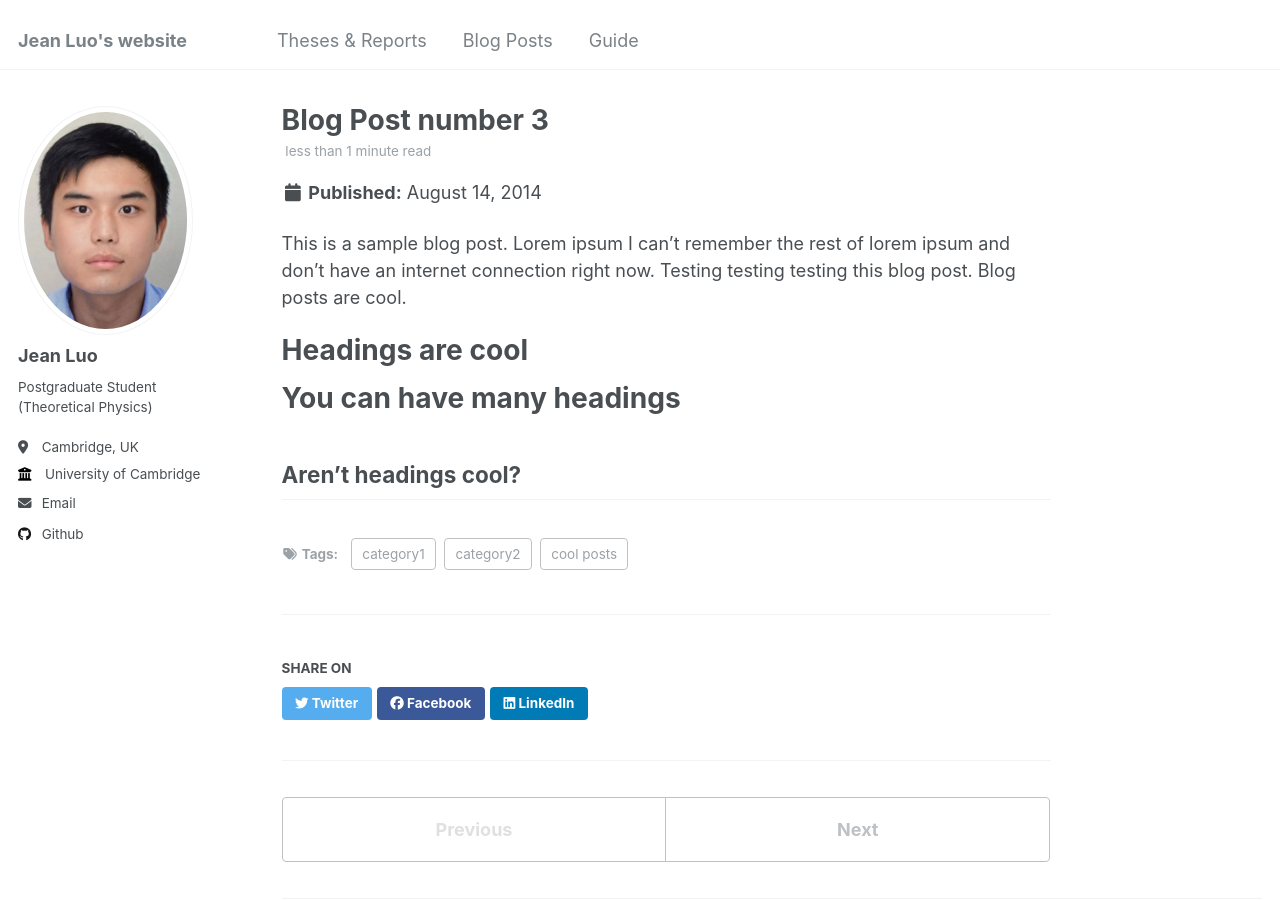
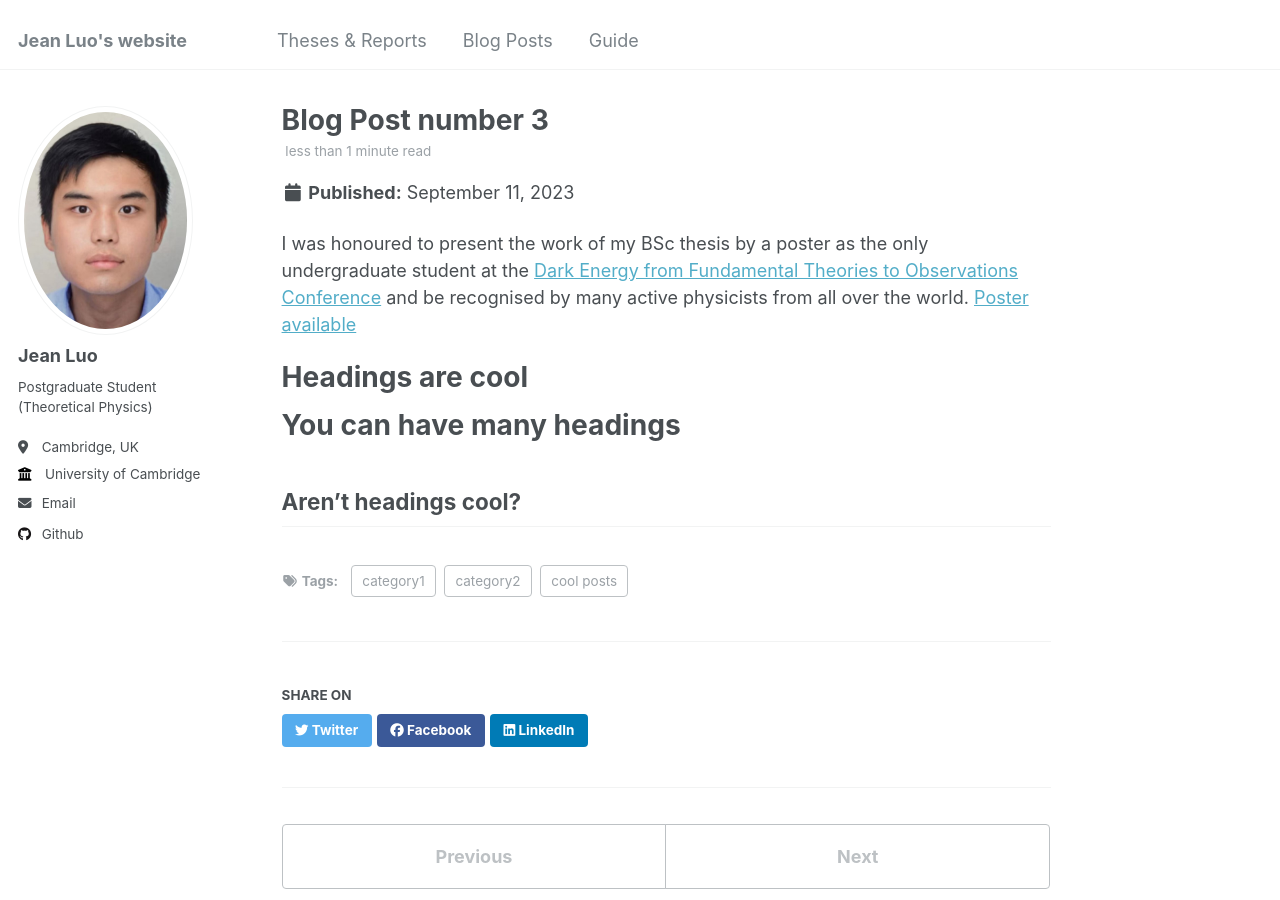
Before and after one commit to JeanYunqiLuo/JeanYunqiLuo.github.io, a Jekyll site: the page built from _posts/2014-08-14-blog-post-3.md, in a window 1280 px wide and 900 px high. Built offline with Jekyll 4.4.1, drawn with Linux system fonts in a browser that asks for light colours.

Commit message:
Update 2014-08-14-blog-post-3.md

```diff
--- a/_posts/2014-08-14-blog-post-3.md
+++ b/_posts/2014-08-14-blog-post-3.md
@@ -1,6 +1,6 @@
 ---
 title: 'Blog Post number 3'
-date: 2014-08-14
+date: 2023-09-11
 permalink: /posts/2014/08/blog-post-3/
 tags:
   - cool posts
@@ -8,7 +8,7 @@ tags:
   - category2
 ---
 
-This is a sample blog post. Lorem ipsum I can't remember the rest of lorem ipsum and don't have an internet connection right now. Testing testing testing this blog post. Blog posts are cool.
+I was honoured to present the work of my BSc thesis by a poster as the only undergraduate student at the [Dark Energy from Fundamental Theories to Observations Conference](https://agenda.infn.it/event/33387/page/7329-poster-contest) and be recognised by many active physicists from all over the world. [Poster available](../files/Poster2023)
 
 Headings are cool
 ======
```
